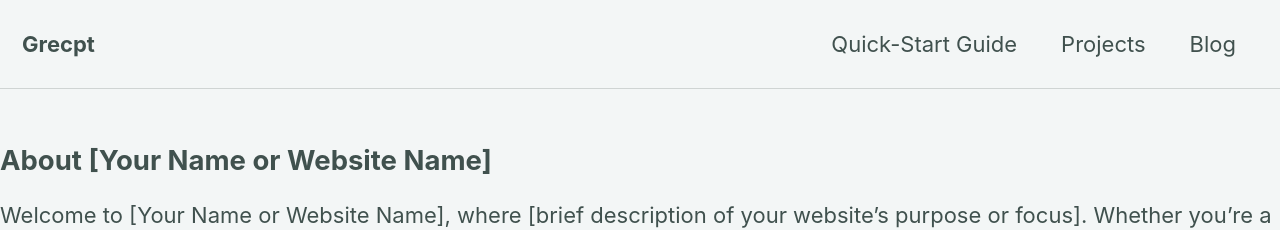
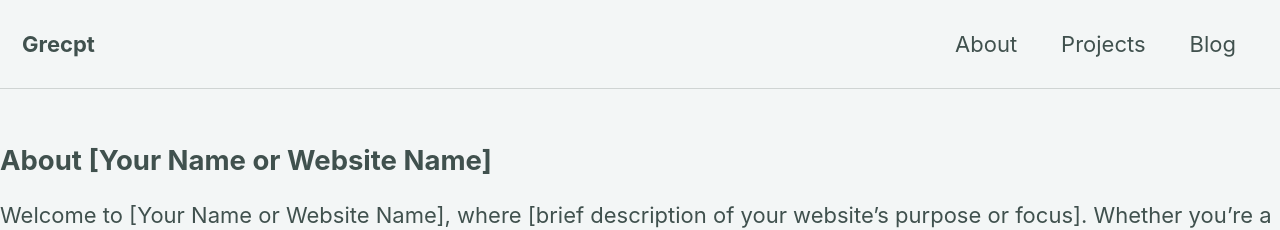
Before and after one commit to grecpt/rexmakusia, a Jekyll site: the page built from about/about.md, in a window 1280 px wide. Shown: the top 230 px of the page. Built offline with Jekyll 4.4.1, drawn with Linux system fonts in a browser that asks for light colours; cached includes are drawn as plain includes; our own code applies the rules of GitHub Pages for plain Markdown files.

Commit message:
Update navigation.yml

```diff
--- a/_data/navigation.yml
+++ b/_data/navigation.yml
@@ -1,7 +1,7 @@
 # main links
 main:
-  - title: "Quick-Start Guide"
-    url: /docs/quick-start-guide/
+  - title: "About"
+    url: /#about/
   - title: "Projects"
     url: /#projects/
   - title: "Blog"
```
